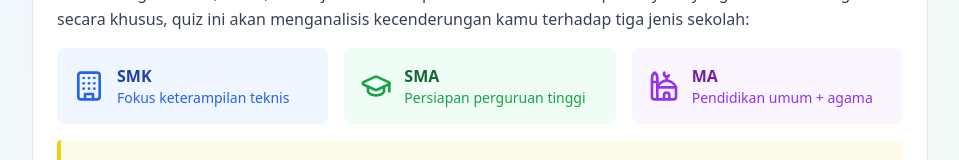
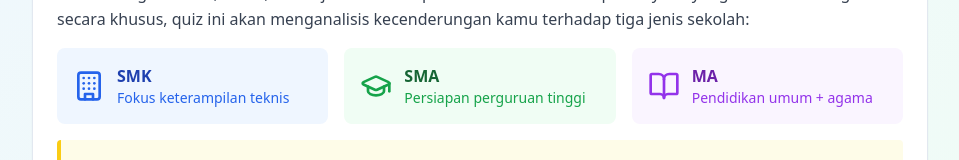
Before and after one commit to Jimly23/sekolah-kuis-pilih, a React (Vite) app: page / in a window 1280 px wide. Shown: the part 339-499 px from the top of the page, without its empty margins (160-1119 px from the left). Built offline with nearby package versions, Linux system fonts and the light colour scheme.

Commit message:
Fix: Import error for Mosque icon
Fixes an import error related to the Mosque icon from lucide-react.

```diff
--- a/src/pages/Index.tsx
+++ b/src/pages/Index.tsx
@@ -1,11 +1,10 @@
-
 import React, { useState } from 'react';
 import { Card, CardContent, CardHeader, CardTitle } from '@/components/ui/card';
 import { Button } from '@/components/ui/button';
 import { Input } from '@/components/ui/input';
 import { Label } from '@/components/ui/label';
 import { Progress } from '@/components/ui/progress';
-import { CheckCircle, GraduationCap, Building, Mosque, User, Mail, Calendar } from 'lucide-react';
+import { CheckCircle, GraduationCap, Building, BookOpen, User, Mail, Calendar } from 'lucide-react';
 import { toast } from '@/hooks/use-toast';
 
 interface StudentInfo {
@@ -210,7 +209,7 @@ const Index = () => {
                 </div>
 
                 <div className="flex items-center space-x-3 p-4 bg-purple-50 rounded-lg">
-                  <Mosque className="w-8 h-8 text-purple-600" />
+                  <BookOpen className="w-8 h-8 text-purple-600" />
                   <div>
                     <h3 className="font-semibold text-purple-800">MA</h3>
                     <p className="text-sm text-purple-600">Pendidikan umum + agama</p>
@@ -350,7 +349,7 @@ const Index = () => {
               <div className="flex items-center gap-2 mb-2">
                 {currentQuestion.category === 'SMK' && <Building className="w-5 h-5 text-blue-600" />}
                 {currentQuestion.category === 'SMA' && <GraduationCap className="w-5 h-5 text-green-600" />}
-                {currentQuestion.category === 'MA' && <Mosque className="w-5 h-5 text-purple-600" />}
+                {currentQuestion.category === 'MA' && <BookOpen className="w-5 h-5 text-purple-600" />}
                 <span className="text-sm font-medium text-gray-500">
                   Kategori: {currentQuestion.category}
                 </span>
@@ -406,7 +405,7 @@ const Index = () => {
               <div className="flex justify-center mt-4">
                 {recommendation === 'SMK' && <Building className="w-12 h-12 text-blue-600" />}
                 {recommendation === 'SMA' && <GraduationCap className="w-12 h-12 text-green-600" />}
-                {recommendation === 'MA' && <Mosque className="w-12 h-12 text-purple-600" />}
+                {recommendation === 'MA' && <BookOpen className="w-12 h-12 text-purple-600" />}
               </div>
             </CardHeader>
             <CardContent>
@@ -446,7 +445,7 @@ const Index = () => {
                   </div>
                   <div className="flex justify-between items-center">
                     <span className="flex items-center gap-2">
-                      <Mosque className="w-4 h-4 text-purple-600" />
+                      <BookOpen className="w-4 h-4 text-purple-600" />
                       MA
                     </span>
                     <span className="font-medium">{scores.MA}/10</span>
```
